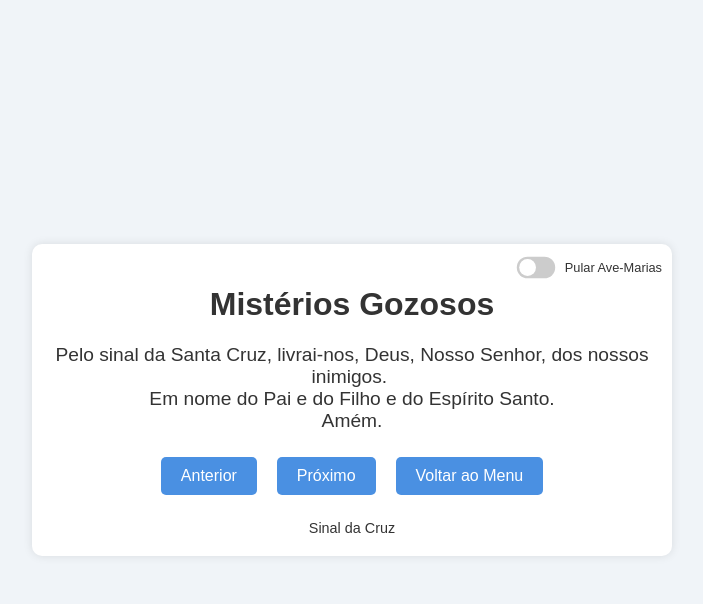
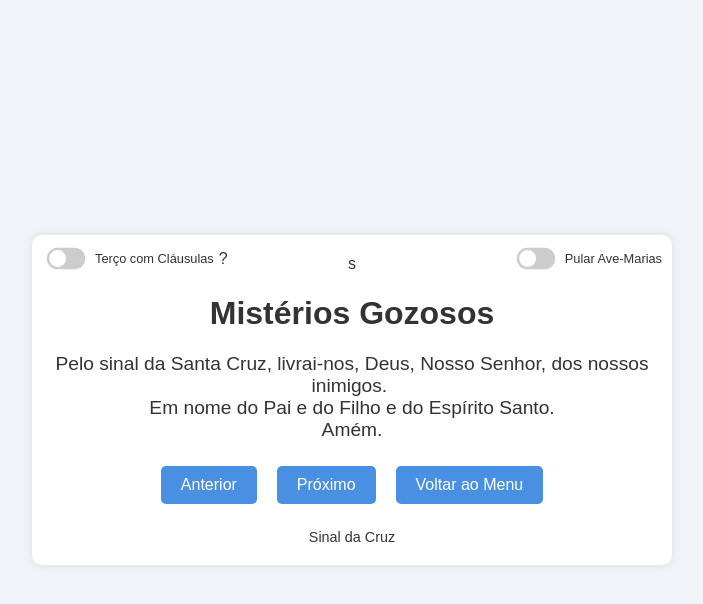
Before and after one commit to PocketTer/PocketTer.github.io, a plain HTML site: page index.html in a window 1280 px wide. Both pictures are taken after a click on the button "Mistérios Gozosos". Shown: the whole page, without its empty margins (288-991 px from the left). Drawn offline with Linux system fonts and the light colour scheme.

Commit message:
Update index.html

```diff
--- a/index.html
+++ b/index.html
@@ -177,12 +177,27 @@
     </div>
   </div>
   <div id="oracao-container" style="display: none;" class="swipe-container">
+    <div class="toggle-container" style="position: absolute; top: 10px; left: 10px;">
+      <label class="toggle-switch" style="transform: scale(0.8);">
+        <input type="checkbox" id="terco-com-clausulas">
+        <span class="slider"></span>
+      </label>
+      <span class="toggle-label" style="font-size: 0.8em;">Terço com Cláusulas</span>
+      <span id="clausulas-info" style="cursor: pointer; margin-left: 5px;">?</span>
+    </div>
     <div class="toggle-container" style="position: absolute; top: 10px; right: 10px;">
       <label class="toggle-switch" style="transform: scale(0.8);">
         <input type="checkbox" id="pular-ave-marias">
         <span class="slider"></span>
       </label>
       <span class="toggle-label" style="font-size: 0.8em;">Pular Ave-Marias</span>
+    </div>s
+    <div id="clausulas-popup" style="display: none; position: fixed; top: 50%; left: 50%; transform: translate(-50%, -50%); background-color: var(--container-bg); padding: 20px; border-radius: 10px; box-shadow: 0 0 10px rgba(0, 0, 0, 0.3); max-width: 80%; z-index: 1000;">
+      <h1>Terço com Cláusulas: Uma Jornada de Meditação Profunda</h1>
+      <p>O Terço com Cláusulas é uma forma especial de rezar o Rosário, adicionando uma pequena frase após o nome de Jesus em cada Ave-Maria. Essa frase, chamada "cláusula", se relaciona ao mistério que está sendo meditado, aprofundando a oração e a imersão na cena bíblica.</p>
+      <p>Por exemplo, no primeiro mistério gozoso, a cláusula seria: "...bendito é o fruto do vosso ventre, Jesus, <b>que concebestes do Espírito Santo</b>".</p>
+      <p>Essa prática, que surgiu no século XV e foi popularizada por São Luís Maria Grignion de Montfort, ajuda a manter o foco na contemplação do mistério e a aprofundar a conexão com a vida de Jesus e Maria.</p>
+      <button id="close-popup" style="margin-top: 10px;">Fechar</button>
     </div>
     <h1 id="titulo-terco">Terço Digital</h1>
     <div id="oracao-texto"></div>
@@ -205,7 +220,8 @@
           'Sábado': 'Gozosos',
           'Domingo': 'Gloriosos'
         },
-        pularAveMarias: false, // Nova configuração para pular Ave-Marias
+        pularAveMarias: false, // Configuração para pular Ave-Marias
+        tercoComClausulas: false, // Nova configuração para terço com cláusulas
         swipeThreshold: 50, // Limite para detectar um swipe
         temaEscuro: window.matchMedia && window.matchMedia('(prefers-color-scheme: dark)').matches, // Configuração para tema escuro
         misterios: {
@@ -236,6 +252,36 @@
             'No terceiro mistério glorioso contemplamos a descida do Espírito Santo sobre os Apóstolos reunidos com Maria no Cenáculo',
             'No quarto mistério glorioso contemplamos a Assunção de Maria ao Céu',
             'No quinto mistério glorioso contemplamos a coroação de Maria Santíssima como Rainha do Céu e da Terra'
+          ]
+        },
+        clausulas: {
+          'Gozosos': [
+            'que concebestes do Espírito Santo',
+            'que visitastes Santa Isabel',
+            'que nasceu em Belém',
+            'que foi apresentado no Templo',
+            'que foi encontrado no Templo'
+          ],
+          'Luminosos': [
+            'que foi batizado no Jordão',
+            'que se manifestou em Caná',
+            'que anunciou o Reino de Deus',
+            'que se transfigurou no Tabor',
+            'que instituiu a Eucaristia'
+          ],
+          'Dolorosos': [
+            'que por nós suou sangue',
+            'que por nós foi flagelado',
+            'que por nós foi coroado de espinhos',
+            'que por nós carregou a cruz',
+            'que por nós foi crucificado'
+          ],
+          'Gloriosos': [
+            'que ressuscitou dos mortos',
+            'que subiu ao Céus',
+            'que nos enviou o Espírito Santo',
+            'que vos elevou ao Céu de corpo e alma',
+            'que vos coroou como Rainha do Céu e da Terra'
           ]
         },
         oracoes: {
@@ -295,16 +341,19 @@
       }
 
       function atualizarOracao() {
-        console.log(etapaAtual, misterioAtual, contagemAveMaria);
         const oracaoTexto = document.getElementById('oracao-texto');
         const progressoTexto = document.getElementById('progresso');
         let misteriosAtuais;
+        let clausulasAtuais;
         if (misterioEscolhido === 'dia') {
           misteriosAtuais = obterMisteriosDoDia();
+          clausulasAtuais = GG_ALL_TERCO_CONFIG.clausulas[GG_ALL_TERCO_CONFIG.diasMisterios[obterDiaSemana()]];
         } else if (rosarioCompleto) {
           misteriosAtuais = GG_ALL_TERCO_CONFIG.misterios[ordemRosarioCompleto[indiceRosarioCompleto]];
+          clausulasAtuais = GG_ALL_TERCO_CONFIG.clausulas[ordemRosarioCompleto[indiceRosarioCompleto]];
         } else {
           misteriosAtuais = GG_ALL_TERCO_CONFIG.misterios[misterioEscolhido];
+          clausulasAtuais = GG_ALL_TERCO_CONFIG.clausulas[misterioEscolhido];
         }
         if (etapaAtual === -1) {
           oracaoTexto.textContent = GG_ALL_TERCO_CONFIG.oracoes['Sinal da Cruz'];
@@ -334,7 +383,12 @@
               proximaEtapa();
               return;
             }
-            oracaoTexto.textContent = GG_ALL_TERCO_CONFIG.oracoes['Ave Maria'];
+            let aveMaria = GG_ALL_TERCO_CONFIG.oracoes['Ave Maria'];
+            if (GG_ALL_TERCO_CONFIG.tercoComClausulas) {
+              const clausula = clausulasAtuais[misterioAtual];
+              aveMaria = aveMaria.replace('Jesus.\n', `Jesus ${clausula}.\n`);
+            }
+            oracaoTexto.textContent = aveMaria;
             progressoTexto.textContent = `${misterioAtual + 1}º Mistério - Ave Maria ${contagemAveMaria - 1} de 10`;
           } else if (contagemAveMaria === 12) {
             oracaoTexto.textContent = GG_ALL_TERCO_CONFIG.oracoes['Glória'];
@@ -418,6 +472,26 @@
       document.getElementById('pular-ave-marias').addEventListener('change', function(event) {
         GG_ALL_TERCO_CONFIG.pularAveMarias = event.target.checked;
       });
+      // Adicionar evento para o toggle de terço com cláusulas
+      document.getElementById('terco-com-clausulas').addEventListener('change', function(event) {
+        GG_ALL_TERCO_CONFIG.tercoComClausulas = event.target.checked;
+        atualizarOracao();
+      });
+      // Adicionar evento para o botão de informações sobre cláusulas
+      document.getElementById('clausulas-info').addEventListener('click', function() {
+        document.getElementById('clausulas-popup').style.display = 'block';
+      });
+      // Adicionar evento para fechar o popup
+      document.getElementById('close-popup').addEventListener('click', function() {
+        document.getElementById('clausulas-popup').style.display = 'none';
+      });
+      // Fechar o popup se clicar fora dele
+      window.addEventListener('click', function(event) {
+        const popup = document.getElementById('clausulas-popup');
+        if (event.target === popup) {
+          popup.style.display = 'none';
+        }
+      });
       // Verificar se há uma preferência de tema salva
       const savedTheme = localStorage.getItem('temaEscuro');
       if (savedTheme !== null) {
```
